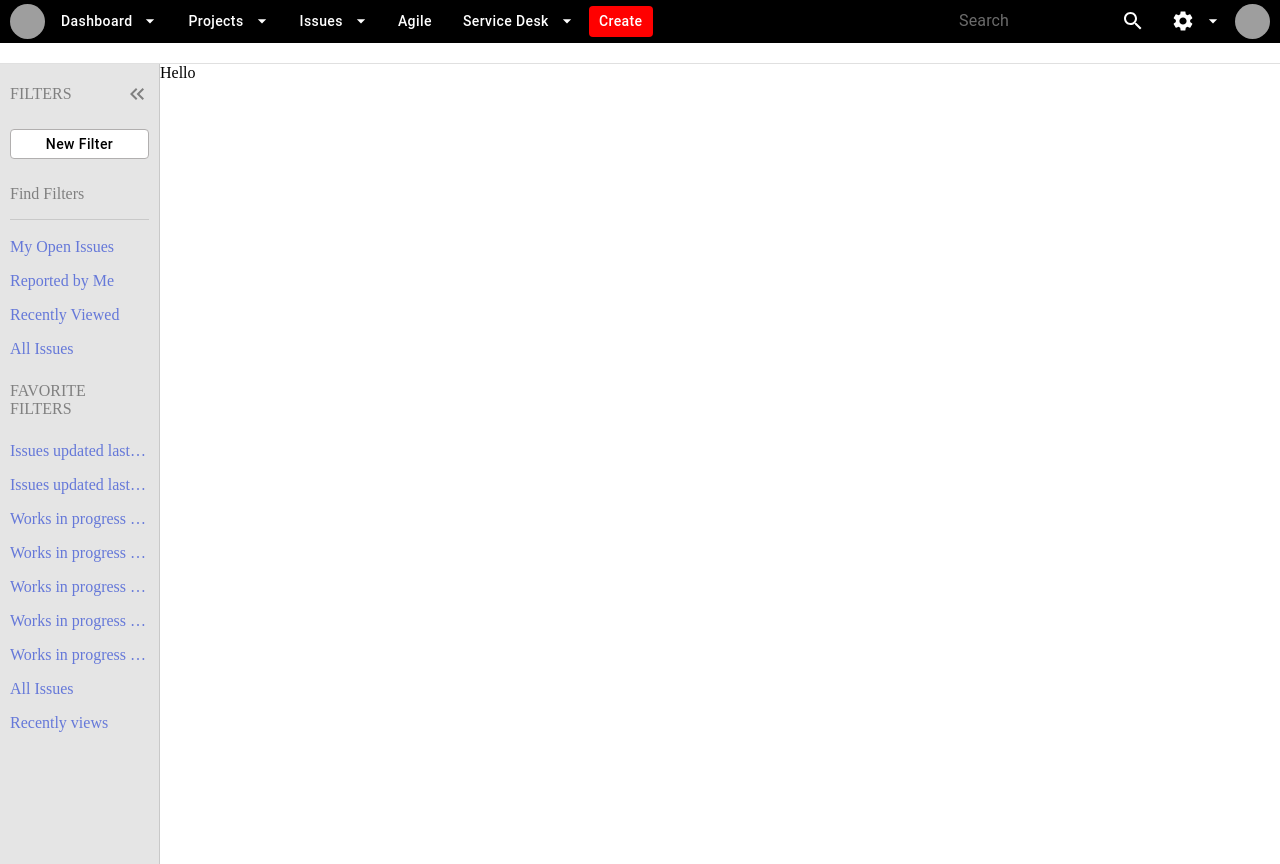
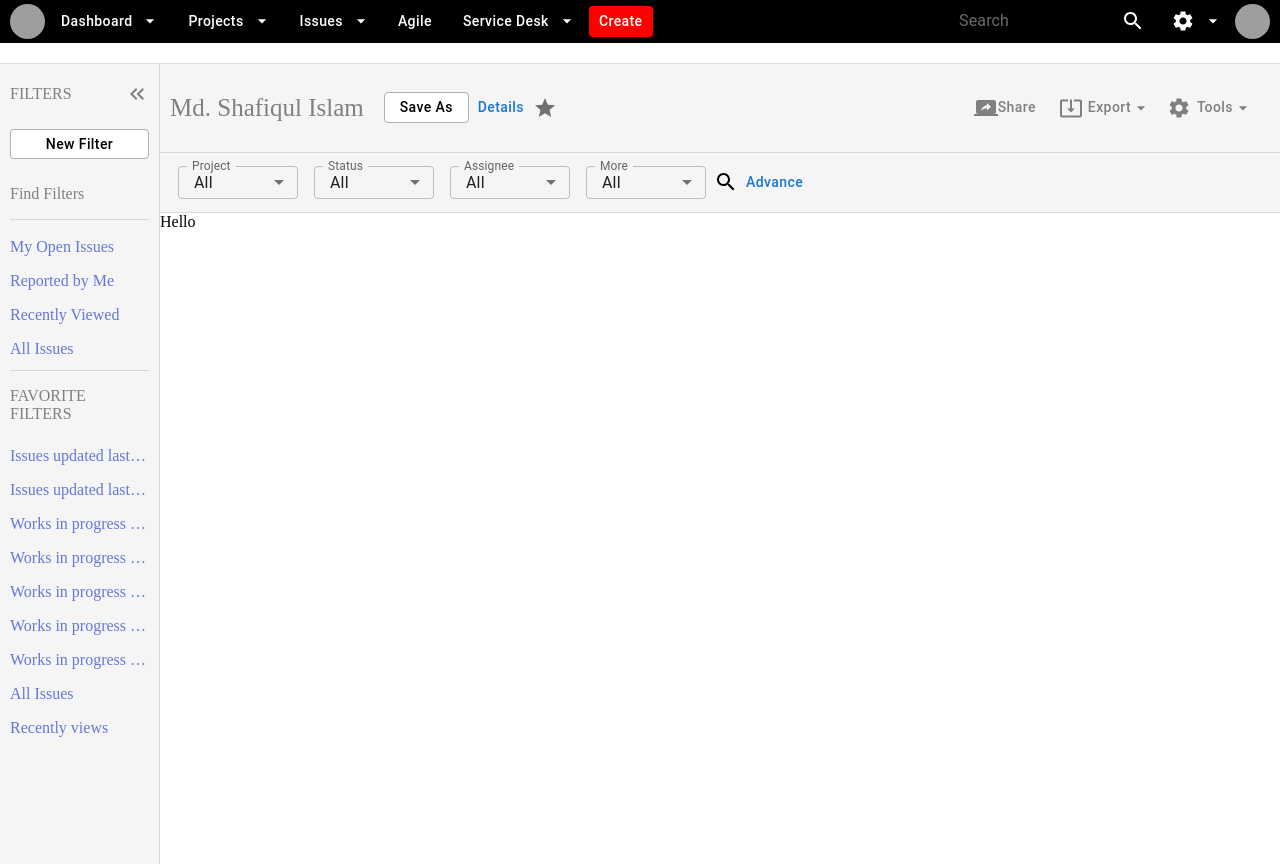
Before and after one commit to Shafiqbd/ass-int, a React (Create React App) app: page / in a window 1280 px wide. Built offline with nearby package versions, Linux system fonts and the light colour scheme; grey boxes are pictures that could not be loaded.

Commit message:
header done

```diff
--- /dev/null
+++ b/src/components/Select.js
@@ -0,0 +1,53 @@
+import Box from "@mui/material/Box";
+import MenuItem from "@mui/material/MenuItem";
+import TextField from "@mui/material/TextField";
+import * as React from "react";
+
+const currencies = [
+  {
+    value: "All",
+    label: "All",
+  },
+  {
+    value: "Project",
+    label: "Project",
+  },
+  {
+    value: "Notice",
+    label: "Notice",
+  },
+  {
+    value: "Program",
+    label: "Program",
+  },
+];
+
+export default function Select({ label }) {
+  const [currency, setCurrency] = React.useState("All");
+
+  const handleChange = (event) => {
+    setCurrency(event.target.value);
+  };
+
+  return (
+    <Box
+      component="form"
+      sx={{
+        "& .MuiTextField-root": { m: 1, width: "15ch" },
+      }}
+      noValidate
+      autoComplete="off"
+    >
+      <div>
+        <TextField id="outlined-select-currency" select label={label} value={currency} onChange={handleChange}>
+          {currencies.map((option) => (
+            <MenuItem className="item" key={option.value} value={option.value}>
+              {option.label}
+            </MenuItem>
+          ))}
+        </TextField>
+      </div>
+      <div></div>
+    </Box>
+  );
+}
--- a/src/components/Sidebar.js
+++ b/src/components/Sidebar.js
@@ -26,6 +26,7 @@ const Sidebar = () => {
       <p>Find Filters</p>
       <Divider className="divider" sx={{ my: 0.5 }} />
       <List filters={filters} />
+      <Divider className="divider" sx={{ my: 0.5 }} />
       <p>FAVORITE FILTERS</p>
       <List filters={favFilters} />
     </div>
--- a/src/components/layouts/Header.js
+++ b/src/components/layouts/Header.js
@@ -1,4 +1,4 @@
-import Topbar from "../Topbar";
+import Topbar from "./Topbar";
 const Header = () => {
   return (
     <>
--- /dev/null
+++ b/src/components/layouts/Headingbar.js
@@ -0,0 +1,54 @@
+import ScreenShareIcon from "@mui/icons-material/ScreenShare";
+import SearchIcon from "@mui/icons-material/Search";
+import SettingsIcon from "@mui/icons-material/Settings";
+import StarIcon from "@mui/icons-material/Star";
+import SystemUpdateAltIcon from "@mui/icons-material/SystemUpdateAlt";
+import { Button } from "@mui/material";
+import Dropdown from "../Dropdown";
+import Select from "../Select";
+const Headingbar = () => {
+  return (
+    <div>
+      <div className="heading-area-top">
+        <div className="left-area">
+          <p className="name">Md. Shafiqul Islam</p>
+          <Button className="filter-btn" variant="outlined">
+            Save as
+          </Button>
+          <Button variant="text">Details</Button>
+          <StarIcon className="star" />
+        </div>
+        <div className="right-area">
+          <Button className="share-btn gap" variant="text">
+            <ScreenShareIcon /> Share
+          </Button>
+          <div className="export gap">
+            <SystemUpdateAltIcon />
+            <Dropdown name={"Export"} />
+          </div>
+          <div className="export gap">
+            <SettingsIcon />
+            <Dropdown name={"Tools"} />
+          </div>
+        </div>
+      </div>
+      <div className="heading-area-bottom">
+        {/* <Dropdown name={"Project: All"} />
+        <Dropdown name={"Status: All"} />
+        <Dropdown name={"Assignee: All"} />
+        <Button className="filter-btn" variant="outlined">
+          Contain Text
+        </Button>
+        <Dropdown name={"More"} /> */}
+        <Select label={"Project"} />
+        <Select label={"Status"} />
+        <Select label={"Assignee"} />
+        <Select label={"More"} />
+        <SearchIcon />
+        <Button variant="text">Advance</Button>
+      </div>
+    </div>
+  );
+};
+
+export default Headingbar;
--- a/src/components/layouts/Layout.js
+++ b/src/components/layouts/Layout.js
@@ -2,6 +2,7 @@ import { Divider, Grid } from "@mui/material";
 import "../../styles/home.css";
 import Sidebar from "../Sidebar";
 import Header from "./Header";
+import Headingbar from "./Headingbar";
 const Layout = (props) => {
   return (
     <>
@@ -14,6 +15,10 @@ const Layout = (props) => {
           </div>
         </Grid>
         <Grid item md={10.5}>
+          <div className="heading-wrapper">
+            <Headingbar />
+          </div>
+
           {props.children}
         </Grid>
       </Grid>
--- a/src/components/Topbar.js
+++ b/src/components/layouts/Topbar.js
@@ -1,8 +1,8 @@
 import SettingsIcon from "@mui/icons-material/Settings";
 import { Button } from "@mui/material";
 import Avatar from "@mui/material/Avatar";
-import Dropdown from "./Dropdown";
-import Search from "./Search";
+import Dropdown from "../Dropdown";
+import Search from "../Search";
 const Topbar = () => {
   return (
     <div className="topbar-wrapper">
--- a/src/styles/home.css
+++ b/src/styles/home.css
@@ -45,7 +45,6 @@ p {
 
 .top-btn {
   background-color: transparent !important;
-  color: #fff !important;
   text-transform: capitalize !important;
 }
 
@@ -86,9 +85,15 @@ p {
 }
 
 .sidebar-wrapper {
-  background-color: #e5e5e5;
+  background-color: #f5f5f5;
   height: 100vh;
   border-right: 1px solid rgba(0, 0, 0, 0.12);
+}
+
+.heading-wrapper {
+  background-color: #f5f5f5;
+  width: 100%;
+  border-bottom: 1px solid rgba(0, 0, 0, 0.12);
 }
 
 .divider {
@@ -98,4 +103,117 @@ p {
 .sidebar-area {
   padding: 5px 10px;
 }
+
+.heading-area-top {
+  display: -webkit-box;
+  display: -ms-flexbox;
+  display: flex;
+  -webkit-box-align: center;
+      -ms-flex-align: center;
+          align-items: center;
+  -webkit-box-pack: justify;
+      -ms-flex-pack: justify;
+          justify-content: space-between;
+  padding: 5px 10px;
+  border-bottom: 1px solid rgba(0, 0, 0, 0.12);
+}
+
+.heading-area-top .filter-btn {
+  width: auto !important;
+}
+
+.heading-area-top .css-9tj150-MuiButton-endIcon {
+  margin-left: 0 !important;
+}
+
+.heading-area-top .css-zddlty-MuiButtonBase-root-MuiButton-root {
+  color: gray !important;
+  padding: 6px 5px !important;
+}
+
+.heading-area-bottom {
+  display: -webkit-box;
+  display: -ms-flexbox;
+  display: flex;
+  -webkit-box-align: center;
+      -ms-flex-align: center;
+          align-items: center;
+  padding: 5px 10px;
+}
+
+.heading-area-bottom .filter-btn {
+  width: 100px !important;
+}
+
+.heading-area-bottom .css-9tj150-MuiButton-endIcon {
+  margin-left: 0 !important;
+}
+
+.heading-area-bottom .css-zddlty-MuiButtonBase-root-MuiButton-root {
+  color: gray !important;
+  padding: 6px 5px !important;
+}
+
+.heading-area-bottom .css-11u53oe-MuiSelect-select-MuiInputBase-input-MuiOutlinedInput-input {
+  padding: 5px 16px !important;
+}
+
+.heading-area-bottom .item {
+  font-size: 13px !important;
+}
+
+.star {
+  color: #707070 !important;
+}
+
+.name {
+  font-size: 25px;
+  margin-right: 20px;
+}
+
+.left-area {
+  display: -webkit-box;
+  display: -ms-flexbox;
+  display: flex;
+  -webkit-box-align: center;
+      -ms-flex-align: center;
+          align-items: center;
+}
+
+.right-area {
+  display: -webkit-box;
+  display: -ms-flexbox;
+  display: flex;
+  -webkit-box-align: center;
+      -ms-flex-align: center;
+          align-items: center;
+}
+
+.right-area .share-btn {
+  display: -webkit-box;
+  display: -ms-flexbox;
+  display: flex;
+  -webkit-box-align: center;
+      -ms-flex-align: center;
+          align-items: center;
+  color: gray !important;
+}
+
+.right-area .export {
+  display: -webkit-box;
+  display: -ms-flexbox;
+  display: flex;
+  -webkit-box-align: center;
+      -ms-flex-align: center;
+          align-items: center;
+  color: gray !important;
+}
+
+.right-area .gap {
+  margin-right: 15px !important;
+}
+
+.css-1e6y48t-MuiButtonBase-root-MuiButton-root {
+  text-transform: capitalize !important;
+}
 /*# sourceMappingURL=home.css.map */
--- a/src/styles/home.scss
+++ b/src/styles/home.scss
@@ -28,7 +28,7 @@ p {
 //btn
 .top-btn {
   background-color: transparent !important;
-  color: #fff !important;
+
   text-transform: capitalize !important;
 }
 
@@ -67,9 +67,14 @@ p {
 }
 
 .sidebar-wrapper {
-  background-color: #e5e5e5;
+  background-color: #f5f5f5;
   height: 100vh;
   border-right: 1px solid rgba(0, 0, 0, 0.12);
+}
+.heading-wrapper {
+  background-color: #f5f5f5;
+  width: 100%;
+  border-bottom: 1px solid rgba(0, 0, 0, 0.12);
 }
 .divider {
   margin-bottom: 0 !important;
@@ -78,3 +83,75 @@ p {
 .sidebar-area {
   padding: 5px 10px;
 }
+.heading-area-top {
+  display: flex;
+  align-items: center;
+  justify-content: space-between;
+  padding: 5px 10px;
+  border-bottom: 1px solid rgba(0, 0, 0, 0.12);
+  & .filter-btn {
+    width: auto !important;
+  }
+  & .css-9tj150-MuiButton-endIcon {
+    margin-left: 0 !important;
+  }
+  & .css-zddlty-MuiButtonBase-root-MuiButton-root {
+    color: gray !important;
+    padding: 6px 5px !important;
+  }
+}
+.heading-area-bottom {
+  display: flex;
+  align-items: center;
+  padding: 5px 10px;
+  & .filter-btn {
+    width: 100px !important;
+  }
+  & .css-9tj150-MuiButton-endIcon {
+    margin-left: 0 !important;
+  }
+  & .css-zddlty-MuiButtonBase-root-MuiButton-root {
+    color: gray !important;
+    padding: 6px 5px !important;
+  }
+  & .css-11u53oe-MuiSelect-select-MuiInputBase-input-MuiOutlinedInput-input {
+    padding: 5px 16px !important;
+  }
+  & .item {
+    font-size: 13px !important;
+  }
+}
+
+.star {
+  color: #707070 !important;
+}
+.name {
+  font-size: 25px;
+  margin-right: 20px;
+}
+.left-area {
+  display: flex;
+  align-items: center;
+}
+.right-area {
+  display: flex;
+  align-items: center;
+  & .share-btn {
+    display: flex;
+    align-items: center;
+    color: gray !important;
+  }
+  & .export {
+    display: flex;
+    align-items: center;
+    color: gray !important;
+  }
+
+  & .gap {
+    margin-right: 15px !important;
+  }
+}
+
+.css-1e6y48t-MuiButtonBase-root-MuiButton-root {
+  text-transform: capitalize !important;
+}
```
Also changed, not shown: 1 other file (tests, documents, lock files or other folders).
